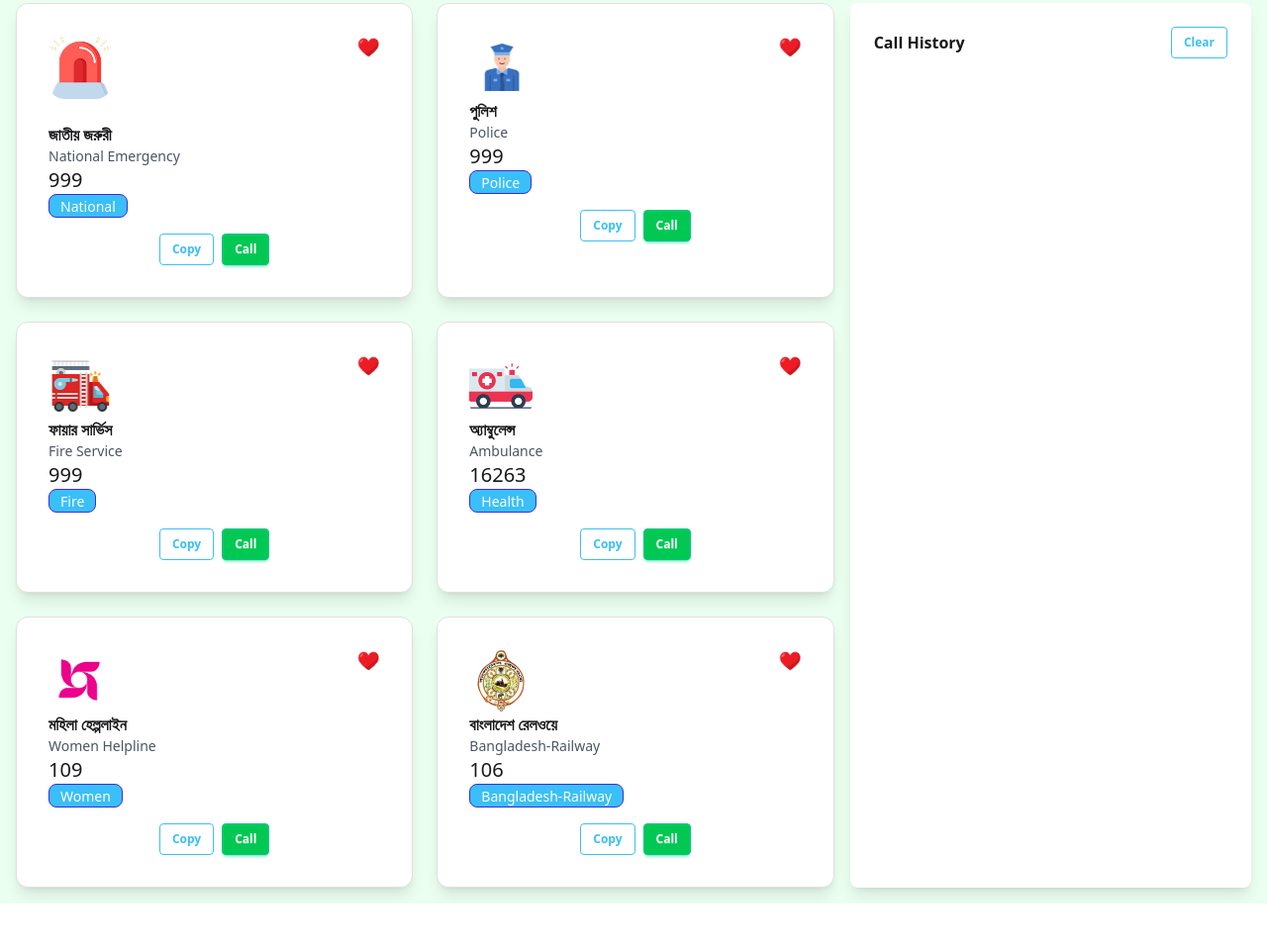
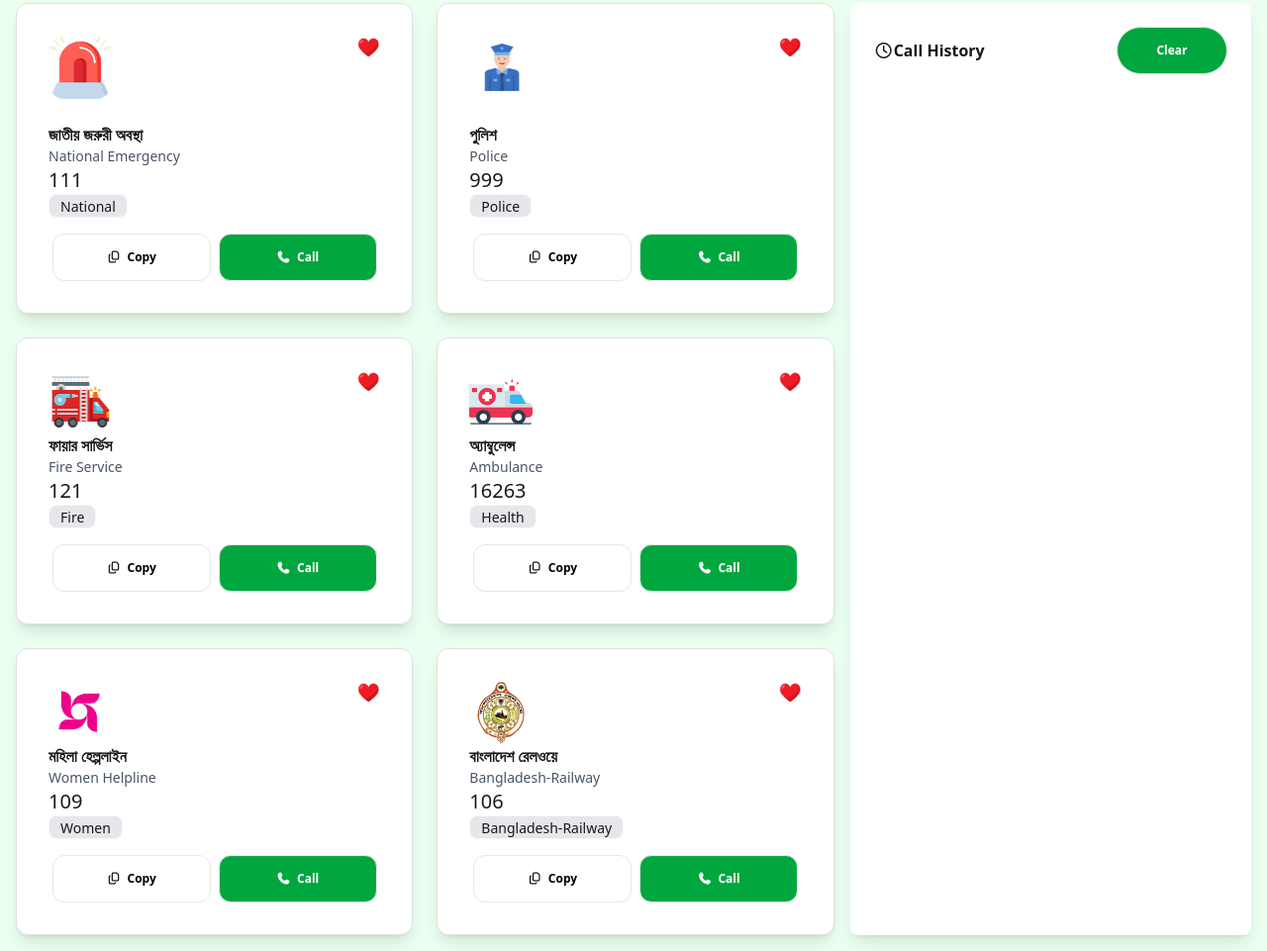
Before and after one commit to aamiqram/Assignment_5, a plain HTML site: page index.html in a window 1280 px wide. Shown: the part 361-1322 px from the top of the page at 99% size. Before the commit the page ends 1274 px from the top, so only its background shows below. Drawn offline with nearby package versions, Linux system fonts and the light colour scheme.

Commit message:
almost there

```diff
--- a/index.html
+++ b/index.html
@@ -5,36 +5,28 @@
     <meta name="viewport" content="width=device-width, initial-scale=1.0">
     <title>Emergency-Hotline-Service</title>
     <link rel="shortcut icon" href="assets/logo.png" type="image/x-icon">
+    <!-- daisyui cdn -->
     <link href="https://cdn.jsdelivr.net/npm/daisyui@5" rel="stylesheet" type="text/css" />
-<script src="https://cdn.jsdelivr.net/npm/@tailwindcss/browser@4"></script>
-    <style>
-        .badge-primary {
-            background-color: #3ABFF8;
-            color: white;
-        }
-        .btn-success {
-            background-color: #00C853;
-            color: white;
-        }
-        .btn-outline {
-            border-color: #3ABFF8;
-            color: #3ABFF8;
-        }
+    <script src="https://cdn.jsdelivr.net/npm/@tailwindcss/browser@4"></script>
+    <!-- fontawesome cdn -->
+    <link rel="stylesheet" href="https://cdnjs.cloudflare.com/ajax/libs/font-awesome/7.0.0/css/all.min.css" integrity="sha512-DxV+EoADOkOygM4IR9yXP8Sb2qwgidEmeqAEmDKIOfPRQZOWbXCzLC6vjbZyy0vPisbH2SyW27+ddLVCN+OMzQ==" crossorigin="anonymous" referrerpolicy="no-referrer" />
+        <style>
         .card {
             border: 1px solid #E0E0E0;
             border-radius: 12px;
+            padding: 32px;
         }
     </style>
 </head>
 <body class="bg-[#41FF6B1A]">
     <header>
-        <!-- Navbar Section -->
+    <!-- Navbar Section -->
     <nav class="bg-white text-white flex justify-between items-center p-4">
         <div class="flex items-center">
             <img src="assets/logo.png" alt="Logo" class="w-14 h-14 mr-2">
             <span class="text-green-900 font-extrabold text-2xl">Emergency <br>Service</span>
         </div>
-        <div class="md:flex items-center space-x-4 sm:grid">
+        <div class="flex items-center space-x-4">
             <span class="flex-row justify-center p-4 font-extrabold text-2xl  text-black rounded-full bg-[#41FF6B1A]" id="heart-count"><img class="w-8 h-8 mr-2" src="assets/heart.png" alt="Heart"> 0</span>
             <span class="flex-row justify-between px-5 py-4 text-black font-extrabold text-2xl rounded-full bg-[#41FF6B1A]" id="coin-count"><img class="w-8 h-8 mr-2" src="assets/coin.png" alt="Coin"> 100</span>
             <span class="px-8 py-4 text-white font-bold rounded-full bg-[#00A63E]" id="copy-count"> 0</span>
@@ -57,13 +49,13 @@
                     <img class="h-16 w-16 rounded-2xl" src="assets/emergency.png" alt="National Icon" class="mb-2">
                     <button class="text-gray-400 favorite"><img class="h-6 w-6" src="assets/heart.png" alt=""></button>
                 </div>
-                <h3 class="font-bold mt-6">জাতীয় জরুরী</h3>
+                <h3 class="font-bold mt-6">জাতীয় জরুরী অবস্থা</h3>
                 <p class="text-sm text-gray-600">National Emergency</p>
-                <p class="text-xl">999</p>
-                <span class="badge badge-primary">National</span>
+                <p class="text-xl">111</p>
+                <span class="badge bg-gray-200">National</span>
                 <div class="flex justify-center mt-4 space-x-2">
-                    <button class="btn btn-outline btn-sm copy-btn">Copy</button>
-                    <button class="btn btn-success btn-sm call-btn">Call</button>
+                    <button class="w-40 h-12 px-8 py-4 text-black font-bold rounded-xl bg-white btn btn-sm copy-btn"><i class="fa-regular fa-copy"></i>Copy</button>
+                    <button class="w-40 h-12 px-8 py-4 text-white font-bold rounded-xl bg-[#00A63E] btn btn-sm call-btn"><i class="fa-solid fa-phone"></i>Call</button>
                 </div>
             </div>
             <!-- Card 2: Police -->
@@ -72,13 +64,13 @@
                     <img class="h-16 w-16 rounded-2xl" src="assets/police.png" alt="Police Icon" class="mb-2">
                     <button class="text-gray-400 favorite"><img class="h-6 w-6" src="assets/heart.png" alt=""></button>
                 </div>
-                <h3 class="font-bold">পুলিশ</h3>
+                <h3 class="font-bold mt-6">পুলিশ</h3>
                 <p class="text-sm text-gray-600">Police</p>
                 <p class="text-xl">999</p>
-                <span class="badge badge-primary">Police</span>
+                <span class="badge bg-gray-200">Police</span>
                 <div class="flex justify-center mt-4 space-x-2">
-                    <button class="btn btn-outline btn-sm copy-btn">Copy</button>
-                    <button class="btn btn-success btn-sm call-btn">Call</button>
+                    <button class="w-40 h-12 px-8 py-4 text-black font-bold rounded-xl bg-white btn btn-sm copy-btn"><i class="fa-regular fa-copy"></i>Copy</button>
+                    <button class="w-40 h-12 px-8 py-4 text-white font-bold rounded-xl bg-[#00A63E] btn btn-sm call-btn"><i class="fa-solid fa-phone"></i>Call</button>
                 </div>
             </div>
             <!-- Card 3: Fire Service -->
@@ -89,11 +81,11 @@
                 </div>
                 <h3 class="font-bold">ফায়ার সার্ভিস</h3>
                 <p class="text-sm text-gray-600">Fire Service</p>
-                <p class="text-xl">999</p>
-                <span class="badge badge-primary">Fire</span>
+                <p class="text-xl">121</p>
+                <span class="badge bg-gray-200">Fire</span>
                 <div class="flex justify-center mt-4 space-x-2">
-                    <button class="btn btn-outline btn-sm copy-btn">Copy</button>
-                    <button class="btn btn-success btn-sm call-btn">Call</button>
+                    <button class="w-40 h-12 px-8 py-4 text-black font-bold rounded-xl bg-white btn btn-sm copy-btn"><i class="fa-regular fa-copy"></i>Copy</button>
+                    <button class="w-40 h-12 px-8 py-4 text-white font-bold rounded-xl bg-[#00A63E] btn btn-sm call-btn"><i class="fa-solid fa-phone"></i>Call</button>
                 </div>
             </div>
             <!-- Card 4: Ambulance -->
@@ -105,10 +97,10 @@
                 <h3 class="font-bold">অ্যাম্বুলেন্স</h3>
                 <p class="text-sm text-gray-600">Ambulance</p>
                 <p class="text-xl">16263</p>
-                <span class="badge badge-primary">Health</span>
+                <span class="badge bg-gray-200">Health</span>
                 <div class="flex justify-center mt-4 space-x-2">
-                    <button class="btn btn-outline btn-sm copy-btn">Copy</button>
-                    <button class="btn btn-success btn-sm call-btn">Call</button>
+                    <button class="w-40 h-12 px-8 py-4 text-black font-bold rounded-xl bg-white btn btn-sm copy-btn"><i class="fa-regular fa-copy"></i>Copy</button>
+                    <button class="w-40 h-12 px-8 py-4 text-white font-bold rounded-xl bg-[#00A63E] btn btn-sm call-btn"><i class="fa-solid fa-phone"></i>Call</button>
                 </div>
             </div>
             <!-- Card 5: Women Helpline -->
@@ -120,10 +112,10 @@
                 <h3 class="font-bold">মহিলা হেল্পলাইন</h3>
                 <p class="text-sm text-gray-600">Women Helpline</p>
                 <p class="text-xl">109</p>
-                <span class="badge badge-primary">Women</span>
+                <span class="badge bg-gray-200">Women</span>
                 <div class="flex justify-center mt-4 space-x-2">
-                    <button class="btn btn-outline btn-sm copy-btn">Copy</button>
-                    <button class="btn btn-success btn-sm call-btn">Call</button>
+                    <button class="w-40 h-12 px-8 py-4 text-black font-bold rounded-xl bg-white btn btn-sm copy-btn"><i class="fa-regular fa-copy"></i>Copy</button>
+                    <button class="w-40 h-12 px-8 py-4 text-white font-bold rounded-xl bg-[#00A63E] btn btn-sm call-btn"><i class="fa-solid fa-phone"></i>Call</button>
                 </div>
             </div>
             <!-- Card 6: Railway -->
@@ -135,18 +127,18 @@
                 <h3 class="font-bold">বাংলাদেশ রেলওয়ে</h3>
                 <p class="text-sm text-gray-600">Bangladesh-Railway</p>
                 <p class="text-xl">106</p>
-                <span class="badge badge-primary">Bangladesh-Railway</span>
+                <span class="badge bg-gray-200">Bangladesh-Railway</span>
                 <div class="flex justify-center mt-4 space-x-2">
-                    <button class="btn btn-outline btn-sm copy-btn">Copy</button>
-                    <button class="btn btn-success btn-sm call-btn">Call</button>
+                    <button class="w-40 h-12 px-8 py-4 text-black font-bold rounded-xl bg-white btn btn-sm copy-btn"><i class="fa-regular fa-copy"></i>Copy</button>
+                    <button class="w-40 h-12 px-8 py-4 text-white font-bold rounded-xl bg-[#00A63E] btn btn-sm call-btn"><i class="fa-solid fa-phone"></i>Call</button>
                 </div>
             </div>
         </div>
         <!-- History Section -->
         <div class="bg-white shadow-lg rounded-lg p-6">
             <div class="flex justify-between items-center mb-4">
-                <h2 class="font-bold">Call History</h2>
-                <button class="btn btn-outline btn-sm clear-history">Clear</button>
+                <h2 class="font-bold"><i class="fa-regular fa-clock"></i>Call History</h2>
+                <button class="w-28 h-12 px-8 py-4 text-white font-bold rounded-full bg-[#00A63E] btn btn-sm clear-history">Clear</button>
             </div>
             <ul id="history-list" class="space-y-2"></ul>
         </div>
--- a/scripts.js
+++ b/scripts.js
@@ -1,10 +1,10 @@
- // Initialize variables
+ // Initializing variables
         let favorites = 0;
         let coins = 100;
         let copies = 0;
         const history = [];
 
-        // Select elements
+        // Selected elements
         const favoriteBtns = document.querySelectorAll('.favorite');
         const callBtns = document.querySelectorAll('.call-btn');
         const copyBtns = document.querySelectorAll('.copy-btn');
@@ -18,7 +18,7 @@
         function updateCounts() {
             heartCount.innerHTML = `${favorites} <img class="w-8 h-8 mr-1" src="assets/heart.png" alt="Heart">`;
             coinCount.innerHTML = `${coins} <img class="w-8 h-8 mr-1" src="assets/coin.png" alt="Coin">`;
-            copyCount.textContent = `${copies} Copy`;
+            copyCount.innerHTML = `${copies} Copy`;
         }
 
         // Functionality: Heart Icons - Clicking increases the heart count in navbar
@@ -45,7 +45,7 @@
 
                 alert(`Calling ${serviceEnglish} (${serviceName}) at ${serviceNumber}`);
                 coins -= 20;
-                const currentTime = new Date().toLocaleTimeString(); // Get exact local time
+                const currentTime = new Date().toLocaleTimeString(); // To Get exact local time
                 history.push({ name: `${serviceEnglish} (${serviceName})`, number: serviceNumber, time: currentTime });
                 updateHistory();
                 updateCounts();
@@ -74,7 +74,7 @@
             updateHistory();
         });
 
-        // Function to update the call history list dynamically
+        // Function to update the call history list
         function updateHistory() {
             historyList.innerHTML = '';
             history.forEach(item => {
```
